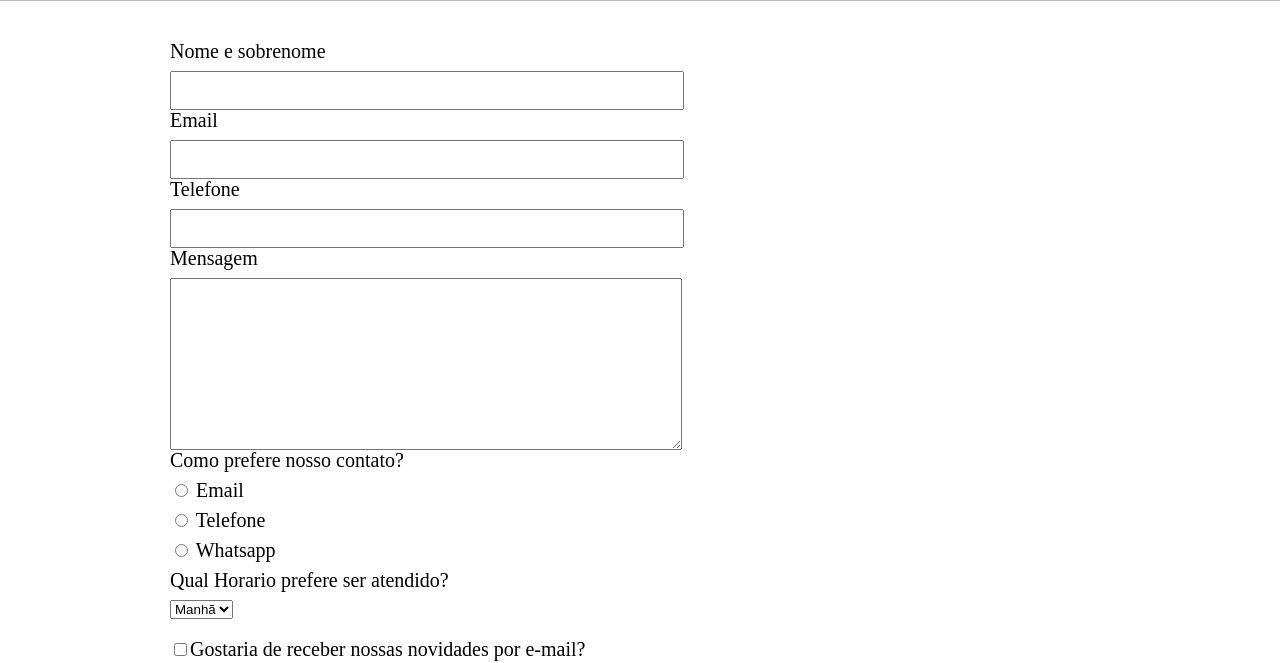
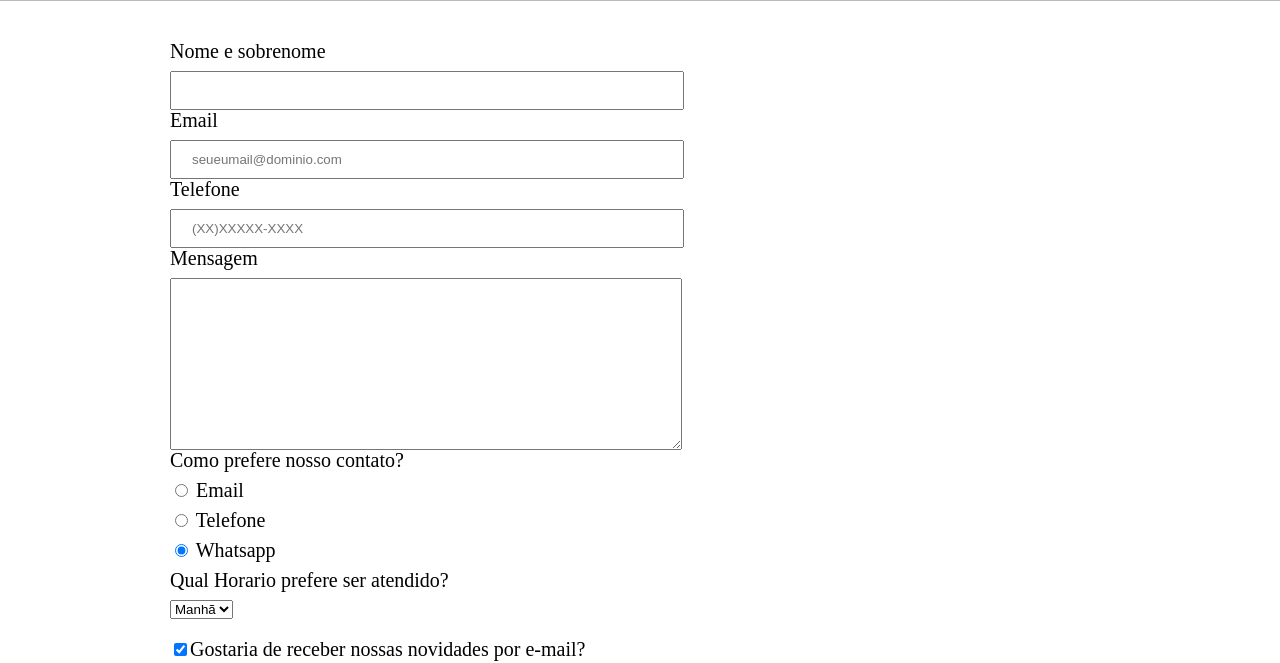
Before and after one commit to Caiotc/FrontEndBasis, a plain HTML site: page contato.html in a window 1280 px wide. Shown: the part 292-955 px from the top of the page. Drawn offline with Linux system fonts and the light colour scheme.

Commit message:
Ajustando formulários com a semantica correta

```diff
--- a/contato.html
+++ b/contato.html
@@ -10,7 +10,7 @@
         <header>
             <div class="caixa">
                 <h1>
-                    <img src="./Imagens/logo.png" alt="Logo alura">
+                    <img src="./Imagens/logo.png" alt="Logo da Barbearia">
                 </h1>
                 <nav>
                     <ul>
@@ -25,40 +25,40 @@
         <main>
             <form >
                 <label for="nomesobrenome">Nome e sobrenome</label>
-                <input type="text" id="nomesobrenome"class="input-padrao">
+                <input type="text" id="nomesobrenome"class="input-padrao" required>
 
                 <label for="email">Email</label>
-                <input type="text" id="email"class="input-padrao" >
+                <input type="email" id="email"class="input-padrao"required  placeholder="seueumail@dominio.com">
 
                 <label for="telefone">Telefone</label>
-                <input type="text" id="telefone"class="input-padrao">
+                <input type="tel" id="telefone"class="input-padrao" required placeholder="(XX)XXXXX-XXXX">
 
                 <label for="mensagem">Mensagem</label>
-                <textarea cols="30" rows="10" id="mensagem"class="input-padrao"></textarea>
-                <div>
-                    <p>Como prefere nosso contato?</p>
+                <textarea cols="30" rows="10" id="mensagem"class="input-padrao" required></textarea>
+                <fieldset>
+                    <legend>Como prefere nosso contato?</legend>
                     <label for="radio-email"> <input type="radio" value="email" name ="contato" id="radio-email">
                         Email</label>
                     <label for="radio-telefone"><input type="radio" value = "telefone" name ="contato" id="radio-telefone">
                         Telefone</label>
-                    <label for="radio-whatsapp"><input type="radio" value="whatsapp" name ="contato" id="radio-whatsapp">
+                    <label for="radio-whatsapp"><input type="radio" value="whatsapp" name ="contato" id="radio-whatsapp" checked>
                         Whatsapp</label>
-                </div>
-                <div>
-                <p>Qual Horario prefere ser atendido?</p>
+                </fieldset>
+                <fieldset>
+                <legend>Qual Horario prefere ser atendido?</legend>
                     <select>
                         <option value="">Manhã</option>
                         <option value="">Tarde</option>
                         <option value="">Noite</option>
                     </select>
-                </div>
-                <label class="checkbox"><input type="checkbox">Gostaria de receber nossas novidades por e-mail?</label>
+                </fieldset>
+                <label class="checkbox"><input type="checkbox" checked>Gostaria de receber nossas novidades por e-mail?</label>
                 <input type="submit" value="Enviar Formulário">
             </form>
         </main>
 
         <footer>
-            <img src="./Imagens/logo-branco.png">
+            <img src="./Imagens/logo-branco.png" alt="logo da barbearia">
             <p class="copyright">&copy Copyright Barbearia - 2020</p>
         </footer>
     </body>
--- a/style.css
+++ b/style.css
@@ -83,7 +83,7 @@ form{
     margin: 40px 0;
 
 }
-form label, form p{
+form label, form legend{
     display: block;
     font-size: 20px;
     margin: 0 0 10px;
```
